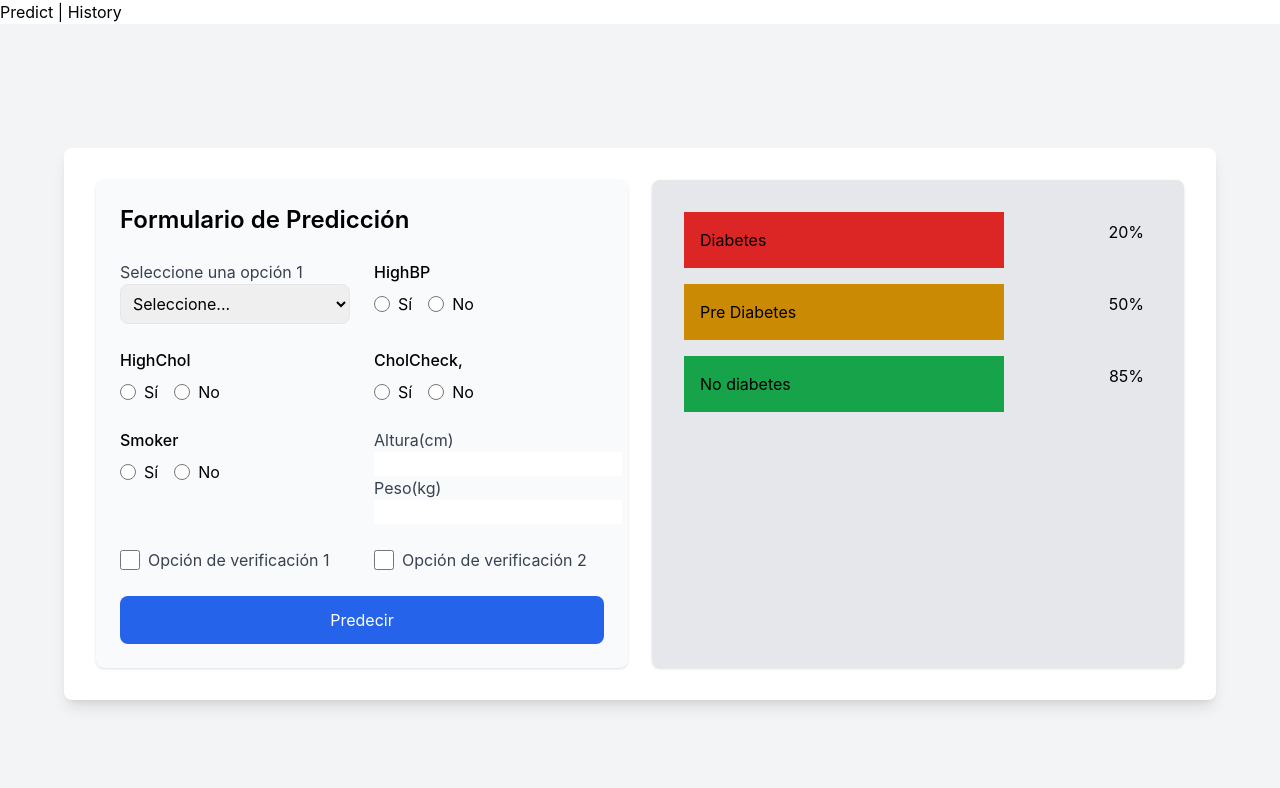
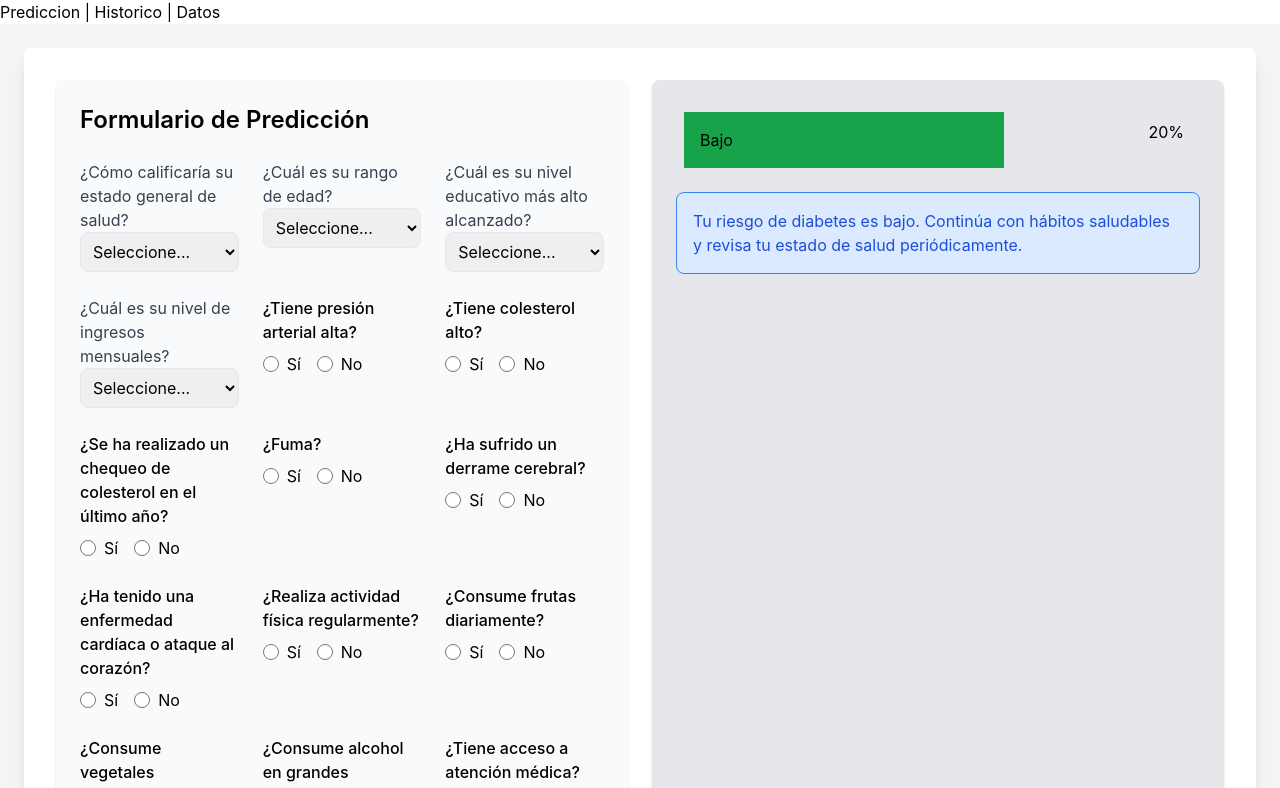
Before and after one commit to nioviedov/Proyecto1_DesarrollodeSoluciones, a React (Create React App) app in the folder tablero_app/: page / in a window 1280 px wide. Shown: the top 788 px of the page. Built offline with nearby package versions, Linux system fonts and the light colour scheme.

Commit message:
upload table app

```diff
--- a/tablero_app/src/App.js
+++ b/tablero_app/src/App.js
@@ -1,16 +1,18 @@
 import { BrowserRouter as Router, Routes, Route, Link } from "react-router-dom";
 import Predict from "./pages/Predict";
 import History from "./pages/History";
+import Data from "./pages/Data";
 
 function App() {
   return (
     <Router>
       <nav>
-        <Link to="/">Predict</Link> | <Link to="/history">History</Link>
+        <Link to="/">Prediccion</Link> | <Link to="/history">Historico</Link> | <Link to="/data">Datos</Link>
       </nav>
       <Routes>
         <Route path="/" element={<Predict />} />
         <Route path="/history" element={<History />} />
+        <Route path="/data" element={<Data />} />
       </Routes>
     </Router>
   );
--- /dev/null
+++ b/tablero_app/src/pages/Data.js
@@ -0,0 +1,50 @@
+import { useState } from "react";
+
+import { LineChart, Line, XAxis, YAxis, CartesianGrid, Tooltip, Legend, ResponsiveContainer, Bar, BarChart } from "recharts";
+
+const dataList = [
+    { title: "HighBP", labels: ["Sí", "No"], values: [{ name: "Sí", value: 65 }, { name: "No", value: 35 }] },
+    { title: "HighChol", labels: ["Sí", "No"], values: [{ name: "Sí", value: 55 }, { name: "No", value: 45 }] },
+    { title: "CholCheck", labels: ["Sí", "No"], values: [{ name: "Sí", value: 70 }, { name: "No", value: 30 }] },
+    { title: "BMI", labels: ["Sí", "No"], values: [{ name: "Sí", value: 90 }, { name: "No", value: 10 }] },
+
+    { title: "Smoker", labels: ["Rojo", "Azul", "Verde", "Amarillo", "Negro"], values: [{ name: "Rojo", value: 20 }, { name: "Azul", value: 25 }, { name: "Verde", value: 15 }, { name: "Amarillo", value: 30 }, { name: "Negro", value: 10 }] },
+    { title: "Stroke", labels: ["Pop", "Rock", "Jazz", "Reggaetón", "Clásica"], values: [{ name: "Pop", value: 30 }, { name: "Rock", value: 20 }, { name: "Jazz", value: 15 }, { name: "Reggaetón", value: 25 }, { name: "Clásica", value: 10 }] },
+    { title: "HeartDiseaseorAttack", labels: ["Fútbol", "Baloncesto", "Natación", "Tenis", "Otro"], values: [{ name: "Fútbol", value: 35 }, { name: "Baloncesto", value: 20 }, { name: "Natación", value: 15 }, { name: "Tenis", value: 20 }, { name: "Otro", value: 10 }] },
+    { title: "PhysActivity", labels: ["Acción", "Comedia", "Terror", "Drama", "Ciencia Ficción"], values: [{ name: "Acción", value: 25 }, { name: "Comedia", value: 30 }, { name: "Terror", value: 10 }, { name: "Drama", value: 20 }, { name: "Ciencia Ficción", value: 15 }] },
+
+    { title: "Fruits", labels: ["80-150"], values: [{ name: "Horas", value: 120 }] },
+    { title: "Veggies", labels: ["80-150"], values: [{ name: "BPM", value: 95 }] },
+
+    { title: "HvyAlcoholConsump", labels: ["Sí", "No"], values: [{ name: "Sí", value: 80 }, { name: "No", value: 20 }] },
+    { title: "AnyHealthcare", labels: ["Sí", "No"], values: [{ name: "Sí", value: 60 }, { name: "No", value: 40 }] },
+    { title: "NoDocbcCost", labels: ["Sí", "No"], values: [{ name: "Sí", value: 50 }, { name: "No", value: 50 }] },
+    { title: "GenHlth", labels: ["Sí", "No"], values: [{ name: "Sí", value: 85 }, { name: "No", value: 15 }] },
+    { title: "MentHlth", labels: ["Sí", "No"], values: [{ name: "Sí", value: 75 }, { name: "No", value: 25 }] },
+    { title: "PhysHlth", labels: ["Sí", "No"], values: [{ name: "Sí", value: 55 }, { name: "No", value: 45 }] },
+    { title: "DiffWalk", labels: ["Sí", "No"], values: [{ name: "Sí", value: 55 }, { name: "No", value: 45 }] },
+    { title: "Sex", labels: ["Sí", "No"], values: [{ name: "Sí", value: 55 }, { name: "No", value: 45 }] },
+    { title: "Age", labels: ["Sí", "No"], values: [{ name: "Sí", value: 55 }, { name: "No", value: 45 }] },
+    { title: "Education", labels: ["Sí", "No"], values: [{ name: "Sí", value: 55 }, { name: "No", value: 45 }] },
+    { title: "Income", labels: ["Sí", "No"], values: [{ name: "Sí", value: 55 }, { name: "No", value: 45 }] },
+  ];
+function Data(){
+    return  <div className="grid grid-cols-1 md:grid-cols-2 gap-4 p-4">
+    {dataList.map((item, index) => (
+      <div key={index} className="bg-white shadow-lg rounded-lg p-4">
+        <h2 className="text-lg font-semibold mb-2">{item.title}</h2>
+        <ResponsiveContainer width="100%" height={250}>
+          <BarChart data={item.values}>
+            <XAxis dataKey="name" />
+            <YAxis />
+            <Tooltip />
+            <Legend />
+            <Bar dataKey="value" fill="#4F46E5" />
+          </BarChart>
+        </ResponsiveContainer>
+      </div>
+    ))}
+  </div>
+}
+
+export default Data;
--- a/tablero_app/src/pages/History.js
+++ b/tablero_app/src/pages/History.js
@@ -2,37 +2,58 @@ import { useState } from "react";
 
 import { LineChart, Line, XAxis, YAxis, CartesianGrid, Tooltip, Legend, ResponsiveContainer } from "recharts";
 
+const getNivelDeRiesgo = (percentage) =>{
+  if(percentage < .20){
+    return 'Muy bajo'
+  }
+  else if(percentage < .40){
+    return 'Bajo'
+  }
+  else if(percentage < .60){
+    return 'Medio'
+  }
+  else if(percentage < .80){
+    return 'Alto'
+  }
+  else{
+    return 'Muy Alto'
+  }
+}
+
+
 function History() {
 
   const [prediction, setPrediction] = useState({
-      diabetes_percentage: 0.2,
+      diabetes_percentage: 0.3,
       prediabetes_percentage: 0.5,
       nodiabetes_percentage: 0.85,
     })
 
     const [historicoData,setHistoricoData] =useState( [
       {id:1, fecha: "2025-02-28", resultado: "Diabetes", link: "#",diabetes: .30, prediabetes: .40, nodiabetes: .30 },
-      {id:2, fecha: "2025-02-27", resultado: "Pre Diabetes", link: "#" ,diabetes: .30, prediabetes: .40, nodiabetes: .28},
-      {id:3, fecha: "2025-02-26", resultado: "No diabetes", link: "#" ,diabetes: .30, prediabetes: .45, nodiabetes: .27},
-      {id:4, fecha: "2025-02-26", resultado: "No diabetes", link: "#" ,diabetes: .30, prediabetes: .50, nodiabetes: .25},
-      {id:5, fecha: "2025-02-26", resultado: "No diabetes", link: "#" ,diabetes: .30, prediabetes: .55, nodiabetes: .22},
-      {id:6, fecha: "2025-02-26", resultado: "No diabetes", link: "#" ,diabetes: .30, prediabetes: .60, nodiabetes: .18},
+      {id:2, fecha: "2025-02-27", resultado: "Pre Diabetes", link: "#" ,diabetes: .50, prediabetes: .40, nodiabetes: .28},
+      {id:3, fecha: "2025-02-26", resultado: "No diabetes", link: "#" ,diabetes: .70, prediabetes: .45, nodiabetes: .27},
+      {id:4, fecha: "2025-02-26", resultado: "No diabetes", link: "#" ,diabetes: .80, prediabetes: .50, nodiabetes: .25},
+      {id:5, fecha: "2025-02-26", resultado: "No diabetes", link: "#" ,diabetes: .45, prediabetes: .55, nodiabetes: .22},
+      {id:6, fecha: "2025-02-26", resultado: "No diabetes", link: "#" ,diabetes: .40, prediabetes: .60, nodiabetes: .18},
       {id:7, fecha: "2025-02-26", resultado: "No diabetes", link: "#" ,diabetes: .30, prediabetes: .70, nodiabetes: .14},
-      {id:8, fecha: "2025-02-26", resultado: "No diabetes", link: "#" ,diabetes: .30, prediabetes: .78, nodiabetes: .09},
+      {id:8, fecha: "2025-02-26", resultado: "No diabetes", link: "#" ,diabetes: .32, prediabetes: .78, nodiabetes: .09},
     ]);
 
     const getClassName = (percentage) => {
-    console.log('dd',percentage)
-    if (percentage < 0.3) {
-      return 'bg-red-600';
+      console.log('dd', percentage)
+      if (percentage < 0.4) {
+        return 'bg-green-600'
       }
-    else if (percentage < 0.8) {
+      else if (percentage < 0.6) {
         return 'bg-yellow-600'
       }
       else {
-      return 'bg-green-600'
+        return 'bg-red-600';
       }
     }
+
+
 
   const setPredictionItem=(id)=>{
     for(let i=0;i<historicoData.length;i++){
@@ -49,7 +70,7 @@ function History() {
 
   return (
   <div className="min-h-screen flex items-center justify-center bg-gray-100 p-6">
-  <div className="bg-white p-8 rounded-lg shadow-lg w-full max-w-6xl grid grid-cols-2 gap-6">
+  <div className="bg-white p-8 rounded-lg shadow-lg w-full max-w-full grid grid-cols-2 gap-6">
     {/* Columna izquierda (formulario) - 50% del ancho */}
     <div className="bg-gray-50 p-6 rounded-lg shadow">
       <h2 className="text-2xl font-semibold mb-6">Hisotrico</h2>
@@ -66,7 +87,7 @@ function History() {
                 {historicoData.map((item, index) => (
                   <tr key={index} className="border">
                     <td className="border p-2 text-center">{item.fecha}</td>
-                    <td className="border p-2 text-center">{item.resultado}</td>
+                    <td className="border p-2 text-center">{getNivelDeRiesgo(item.diabetes)}</td>
                     <td className="border p-2 text-center">
                       <a onClick={()=>{setPredictionItem(item.id)}}  href={item.link} className="text-blue-500 hover:underline">
                         Ver detalle
@@ -85,10 +106,19 @@ function History() {
                 <XAxis dataKey="fecha" />
                 <YAxis />
                 <Tooltip />
-                <Legend />
+                <Legend
+      formatter={(value) => {
+        const legendMap = {
+          diabetes: "Nivel de riesgo",
+          prediabetes: "Prediabetes",
+          nodiabetes: "No Diabetes"
+        };
+        return legendMap[value] || value;
+      }}
+    />
                 <Line type="monotone" dataKey="diabetes" stroke="#ff0000" />
-                <Line type="monotone" dataKey="prediabetes" stroke="#ffcc00" />
-                <Line type="monotone" dataKey="nodiabetes" stroke="#00cc00" />
+                {/* <Line type="monotone" dataKey="prediabetes" stroke="#ffcc00" />
+                <Line type="monotone" dataKey="nodiabetes" stroke="#00cc00" /> */}
               </LineChart>
             </ResponsiveContainer>
           </div>
@@ -99,12 +129,31 @@ function History() {
       <div className="flex flex-col w-full ">
         <div className="flex flex-row justify-between w-full">
           <div className={`${getClassName(prediction.diabetes_percentage)} w-80 m-2 p-4`}>
+          <span>{getNivelDeRiesgo(prediction.diabetes_percentage)}</span>
 
-            <span>Diabetes</span>
           </div>
           <span className="m-4">{prediction.diabetes_percentage * 100}%</span>
         </div>
-        <div className="flex flex-row justify-between w-full">
+        <div>
+        <p><strong>¿Cómo calificaría su estado general de salud?</strong> Muy bueno</p>
+<p><strong>¿Cuál es su rango de edad?</strong> 25-34 años</p>
+<p><strong>¿Cuál es su nivel educativo más alto alcanzado?</strong> Educación universitaria</p>
+<p><strong>¿Cuál es su nivel de ingresos mensuales?</strong> $1000 - $2000</p>
+<p><strong>¿Tiene presión arterial alta?</strong> No</p>
+<p><strong>¿Tiene colesterol alto?</strong> Sí</p>
+<p><strong>¿Se ha realizado un chequeo de colesterol en el último año?</strong> Sí</p>
+<p><strong>¿Fuma?</strong> No</p>
+<p><strong>¿Ha sufrido un derrame cerebral?</strong> No</p>
+<p><strong>¿Ha tenido una enfermedad cardíaca o ataque al corazón?</strong> No</p>
+<p><strong>¿Realiza actividad física regularmente?</strong> Sí</p>
+<p><strong>¿Consume frutas diariamente?</strong> Sí</p>
+<p><strong>¿Consume vegetales diariamente?</strong> Sí</p>
+<p><strong>¿Consume alcohol en grandes cantidades?</strong> No</p>
+<p><strong>¿Tiene acceso a atención médica?</strong> Sí</p>
+<p><strong>¿Ha evitado ir al médico por el costo?</strong> No</p>
+<p><strong>¿Tiene dificultades para caminar?</strong> No</p>
+        </div>
+        {/* <div className="flex flex-row justify-between w-full">
           <div className={`${getClassName(prediction.prediabetes_percentage)} w-80 m-2 p-4`}>
             <span>Pre Diabetes</span>
           </div>
@@ -115,7 +164,7 @@ function History() {
             <span>No diabetes</span>
           </div>
           <span className="m-4">{prediction.nodiabetes_percentage * 100}%</span>
-        </div>
+        </div> */}
       </div>
     </div>
   </div>
--- a/tablero_app/src/pages/Predict.js
+++ b/tablero_app/src/pages/Predict.js
@@ -3,11 +3,70 @@ import { useState } from "react";
 function Predict() {
   // Estado para los inputs
   const [formData, setFormData] = useState({
+    select_questions: [
+      {
+        question: 'GenHlth',
+        text_question: '¿Cómo calificaría su estado general de salud?',
+        options: [
+          { option: '1', text_option: 'Excelente' },
+          { option: '2', text_option: 'Muy bueno' },
+          { option: '3', text_option: 'Bueno' },
+          { option: '4', text_option: 'Regular' },
+          { option: '5', text_option: 'Malo' }
+        ],
+        answer: ''
+      },
+      {
+        question: 'Age',
+        text_question: '¿Cuál es su rango de edad?',
+        options: [
+          { option: '1', text_option: 'Menos de 18 años' },
+          { option: '2', text_option: '18-24 años' },
+          { option: '3', text_option: '25-34 años' },
+          { option: '4', text_option: '35-44 años' },
+          { option: '5', text_option: '45 años o más' }
+        ],
+        answer: ''
+      },
+      {
+        question: 'Education',
+        text_question: '¿Cuál es su nivel educativo más alto alcanzado?',
+        options: [
+          { option: '1', text_option: 'Sin estudios' },
+          { option: '2', text_option: 'Educación primaria' },
+          { option: '3', text_option: 'Educación secundaria' },
+          { option: '4', text_option: 'Educación universitaria' },
+          { option: '5', text_option: 'Postgrado' }
+        ],
+        answer: ''
+      },
+      {
+        question: 'Income',
+        text_question: '¿Cuál es su nivel de ingresos mensuales?',
+        options: [
+          { option: '1', text_option: 'Menos de $500' },
+          { option: '2', text_option: '$500 - $1000' },
+          { option: '3', text_option: '$1000 - $2000' },
+          { option: '4', text_option: '$2000 - $5000' },
+          { option: '5', text_option: 'Más de $5000' }
+        ],
+        answer: ''
+      }
+    ],
     binary_questions: [
-      {question:'HighBP',text_question:'¿Tiene high BP?',answer:'',help_text:''},
-      {question:'HighChol',answer:'',help_text:''},
-      {question:'CholCheck,',answer:'',help_text:''},
-      {question:'Smoker',answer:'',help_text:''},
+      { question: 'HighBP', text_question: '¿Tiene presión arterial alta?', answer: '', help_text: '' },
+      { question: 'HighChol', text_question: '¿Tiene colesterol alto?', answer: '', help_text: '' },
+      { question: 'CholCheck', text_question: '¿Se ha realizado un chequeo de colesterol en el último año?', answer: '', help_text: '' },
+      { question: 'Smoker', text_question: '¿Fuma?', answer: '', help_text: '' },
+      { question: 'Stroke', text_question: '¿Ha sufrido un derrame cerebral?', answer: '', help_text: '' },
+      { question: 'HearthDiseaseOrAttack', text_question: '¿Ha tenido una enfermedad cardíaca o ataque al corazón?', answer: '', help_text: '' },
+      { question: 'PhysActivity', text_question: '¿Realiza actividad física regularmente?', answer: '', help_text: '' },
+      { question: 'Fruits', text_question: '¿Consume frutas diariamente?', answer: '', help_text: '' },
+      { question: 'Veggies', text_question: '¿Consume vegetales diariamente?', answer: '', help_text: '' },
+      { question: 'HvyAlcoholConsump', text_question: '¿Consume alcohol en grandes cantidades?', answer: '', help_text: '' },
+      { question: 'AnyHealthcare', text_question: '¿Tiene acceso a atención médica?', answer: '', help_text: '' },
+      { question: 'NoDocbcCost', text_question: '¿Ha evitado ir al médico por el costo?', answer: '', help_text: '' },
+      { question: 'DiffWalk', text_question: '¿Tiene dificultades para caminar?', answer: '', help_text: '' }
     ],
     select1: "",
     select2: "",
@@ -35,7 +94,21 @@ function Predict() {
     console.log("Datos del formulario:", formData);
   };
 
-  const handleChangeBinaryQuestion = (question,answer) =>{
+  const getRecommendation = (percentage) => {
+    if (percentage < 0.2) {
+      return "Tu riesgo de diabetes es muy bajo. Mantén un estilo de vida saludable.";
+    } else if (percentage < 0.4) {
+      return "Tu riesgo de diabetes es bajo. Continúa con hábitos saludables y revisa tu estado de salud periódicamente.";
+    } else if (percentage < 0.6) {
+      return "Tu riesgo de diabetes es medio. Considera mejorar tu alimentación y aumentar la actividad física.";
+    } else if (percentage < 0.8) {
+      return "Tu riesgo de diabetes es alto. Es recomendable hacer chequeos médicos y mejorar tu estilo de vida.";
+    } else {
+      return "Tu riesgo de diabetes es muy alto. Consulta con un médico lo antes posible.";
+    }
+  };
+
+  const handleChangeBinaryQuestion = (question, answer) => {
 
     setFormData((prev) => ({
       ...prev,
@@ -46,15 +119,33 @@ function Predict() {
   }
 
   const getClassName = (percentage) => {
-    console.log('dd',percentage)
+    console.log('dd', percentage)
     if (percentage < 0.3) {
-      return 'bg-red-600';
+      return 'bg-green-600'
     }
     else if (percentage < 0.8) {
       return 'bg-yellow-600'
     }
     else {
-      return 'bg-green-600'
+      return 'bg-red-600';
+    }
+  }
+
+  const getNivelDeRiesgo = (percentage) =>{
+    if(percentage < .20){
+      return 'Muy bajo'
+    }
+    else if(percentage < .40){
+      return 'Bajo'
+    }
+    else if(percentage < .60){
+      return 'Medio'
+    }
+    else if(percentage < .80){
+      return 'Alto'
+    }
+    else{
+      return 'Muy Alto'
     }
   }
 
@@ -62,29 +153,35 @@ function Predict() {
 
   return (
     <div className="min-h-screen flex items-center justify-center bg-gray-100 p-6">
-      <div className="bg-white p-8 rounded-lg shadow-lg w-full max-w-6xl grid grid-cols-2 gap-6">
+      <div className="bg-white p-8 rounded-lg shadow-lg w-full max-w-full grid grid-cols-2 gap-6">
         {/* Columna izquierda (formulario) - 50% del ancho */}
         <div className="bg-gray-50 p-6 rounded-lg shadow">
           <h2 className="text-2xl font-semibold mb-6">Formulario de Predicción</h2>
-          <form className="grid grid-cols-2 gap-6" onSubmit={handleSubmit}>
+          <form className="grid grid-cols-3 gap-6" onSubmit={handleSubmit}>
             {/* Select 1 */}
+            {formData.select_questions.map((question, index) => (
+
               <div>
-              <label className="block text-gray-700">Seleccione una opción 1</label>
+                <label className="block text-gray-700">{question.text_question ? question.text_question : question.question}</label>
                 <select
-                name="select1"
+                  name={question.question}
                   value={formData.select1}
                   onChange={handleChange}
                   className="w-full p-2 border rounded-lg"
                 >
                   <option value="">Seleccione...</option>
-                <option value="opcion1">Opción 1</option>
-                <option value="opcion2">Opción 2</option>
+                  {question.options.map((option, index2) => (
+                    <option value={option.option}>{option.text_option ? option.text_option : option.option}</option>
+                  ))}
+                  {/* <option value="opcion1">Opción 1</option>
+                <option value="opcion2">Opción 2</option> */}
                 </select>
               </div>
+            ))}
             {formData.binary_questions.map((question, index) => (
 
               <div key={question.question} className="flex flex-col">
-            <label className="font-medium">{question.question}</label>
+                <label className="font-medium">{question.text_question ? question.text_question : question.question}</label>
                 {/* <label className="font-medium">{question.answer}</label> */}
                 <div className="flex gap-4 mt-2">
                   <label className="flex items-center gap-2">
@@ -93,7 +190,7 @@ function Predict() {
                       name={`question${index + 1}`}
                       value="si"
                       checked={question.answer === "si"}
-                  onChange={()=>{handleChangeBinaryQuestion(question.question,'si')}}
+                      onChange={() => { handleChangeBinaryQuestion(question.question, 'si') }}
                       className="w-4 h-4"
                     />
                     Sí
@@ -104,7 +201,7 @@ function Predict() {
                       name={`question${index + 1}`}
                       value="no"
                       checked={question.answer === "no"}
-                  onChange={()=>{handleChangeBinaryQuestion(question.question,'no')}}
+                      onChange={() => { handleChangeBinaryQuestion(question.question, 'no') }}
                       className="w-4 h-4"
                     />
                     No
@@ -114,46 +211,10 @@ function Predict() {
             ))}
 
             {/* Select 2 */}
-            <div>
-              <label className="block text-gray-700">Altura(cm)</label>
-              <input type="number"></input>
-              <label className="block text-gray-700">Peso(kg)</label>
-              <input type="number"></input>
-              {/* <select
-                name="select2"
-                value={formData.select2}
-                onChange={handleChange}
-                className="w-full p-2 border rounded-lg"
-              >
-                <option value="">Seleccione...</option>
-                <option value="opcionA">Opción A</option>
-                <option value="opcionB">Opción B</option>
-              </select> */}
-            </div>
 
             {/* Checkbox 1 */}
-            <div className="flex items-center space-x-2">
-              <input
-                type="checkbox"
-                name="checkbox1"
-                checked={formData.checkbox1}
-                onChange={handleChange}
-                className="h-5 w-5 text-blue-500"
-              />
-              <label className="text-gray-700">Opción de verificación 1</label>
-            </div>
 
             {/* Checkbox 2 */}
-            <div className="flex items-center space-x-2">
-              <input
-                type="checkbox"
-                name="checkbox2"
-                checked={formData.checkbox2}
-                onChange={handleChange}
-                className="h-5 w-5 text-blue-500"
-              />
-              <label className="text-gray-700">Opción de verificación 2</label>
-            </div>
 
             {/* Botón de Enviar (ocupa 2 columnas) */}
             <div className="col-span-2">
@@ -173,11 +234,14 @@ function Predict() {
             <div className="flex flex-row justify-between w-full">
               <div className={`${getClassName(prediction.diabetes_percentage)} w-80 m-2 p-4`}>
 
-                <span>Diabetes</span>
+                <span>{getNivelDeRiesgo(prediction.diabetes_percentage)}</span>
               </div>
               <span className="m-4">{prediction.diabetes_percentage * 100}%</span>
             </div>
-            <div className="flex flex-row justify-between w-full">
+            <div className="mt-4 p-4 bg-blue-100 border border-blue-500 text-blue-700 rounded-lg">
+          <p>{getRecommendation(prediction.diabetes_percentage)}</p>
+        </div>
+            {/* <div className="flex flex-row justify-between w-full">
               <div className={`${getClassName(prediction.prediabetes_percentage)} w-80 m-2 p-4`}>
                 <span>Pre Diabetes</span>
               </div>
@@ -188,7 +252,7 @@ function Predict() {
                 <span>No diabetes</span>
               </div>
               <span className="m-4">{prediction.nodiabetes_percentage * 100}%</span>
-            </div>
+            </div> */}
           </div>
         </div>
       </div>
```
Also changed, not shown: 12 other files (tests, documents, lock files or other folders). Lines whose indentation alone changed are shown as unchanged.
